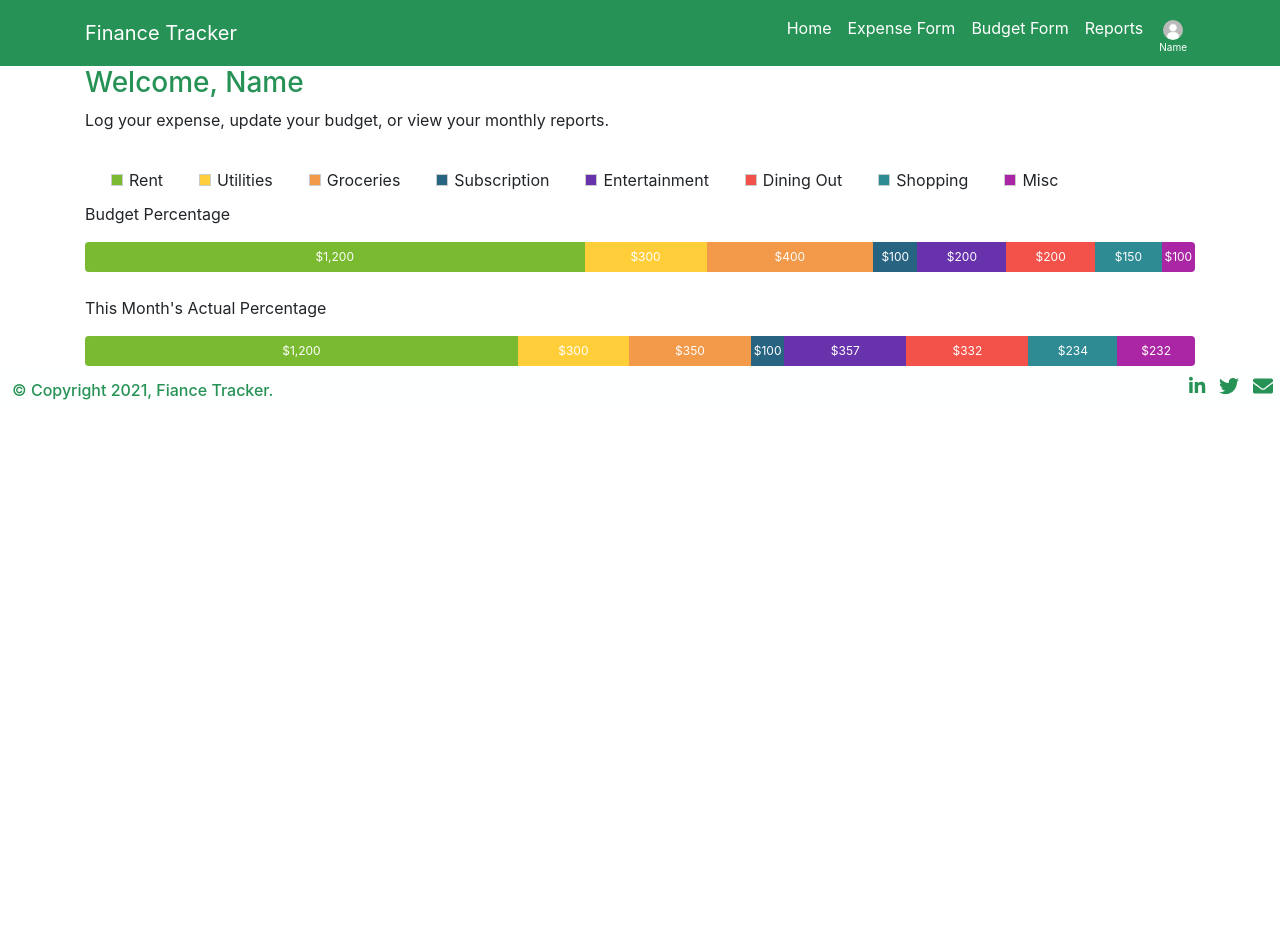
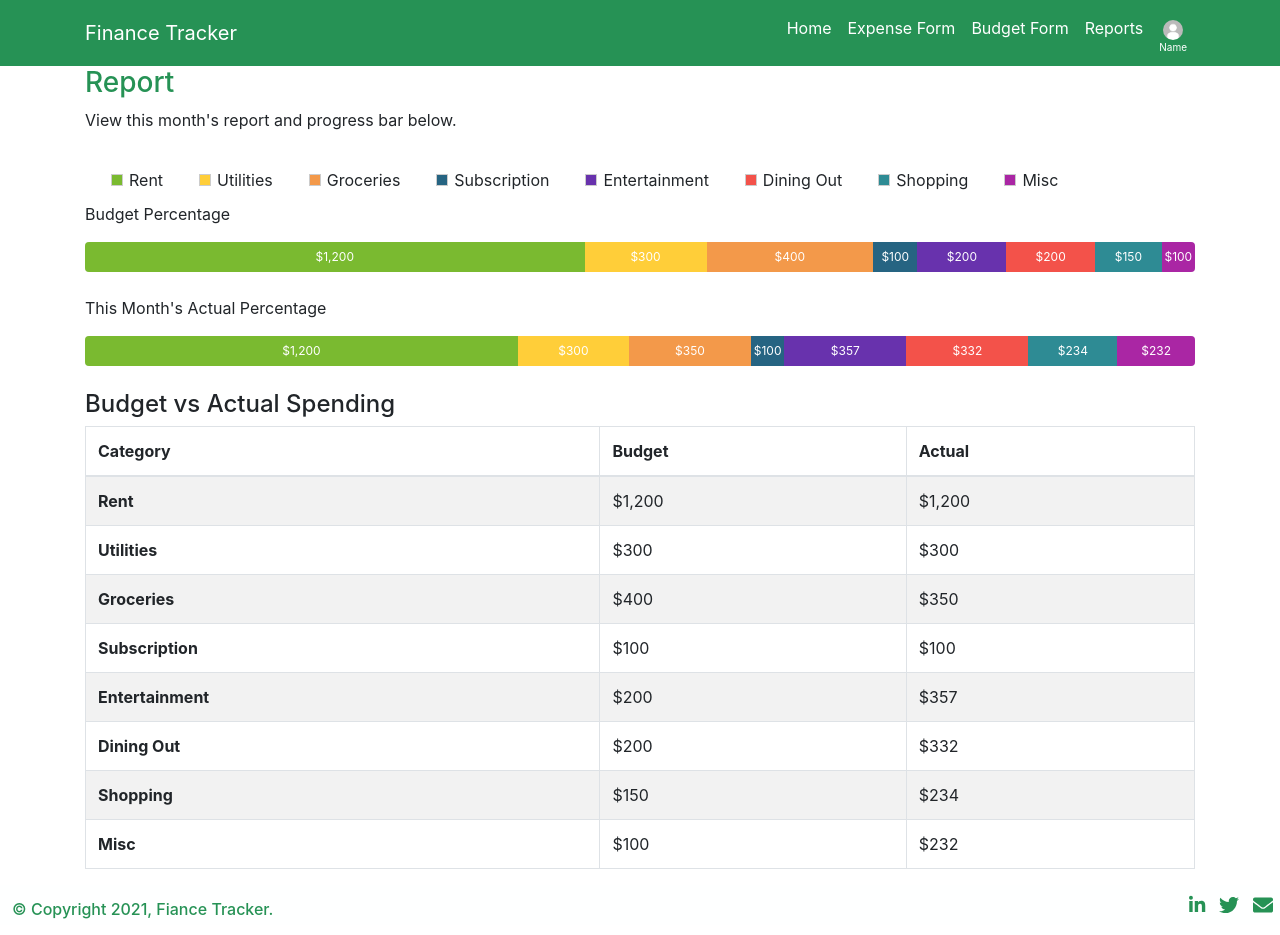
Before and after one commit to BrendaQu/project2-finance-tracker, a React (Create React App) app: page / in a window 1280 px wide. Before the commit the page ends 800 px from the top, so only its background shows below. Built offline with nearby package versions, Linux system fonts and the light colour scheme.

Commit message:
user report started

```diff
--- a/src/componenets/UserReport/index.js
+++ b/src/componenets/UserReport/index.js
@@ -4,8 +4,8 @@ import React from "react";
 const UserReport = () => {
     return (
         <div className="container">
-            <h3>Welcome, Name</h3>
-            <p>Log your expense, update your budget, or view your monthly reports.</p>
+            <h3>Report</h3>
+            <p>View this month's report and progress bar below.</p>
             <ul class="legend">
                 <li><span class="legend-rent"></span> Rent</li>
                 <li><span class="legend-utl"></span> Utilities</li>
@@ -40,6 +40,60 @@ const UserReport = () => {
                 <div class="progress-bar bar-shop" role="progressbar" style={{ width: '8%' }} aria-valuenow="100" aria-valuemin="0" aria-valuemax="100">$234</div>
                 <div class="progress-bar bar-misc" role="progressbar" style={{ width: '7%' }} aria-valuenow="100" aria-valuemin="0" aria-valuemax="100">$232</div>
             </div>
+            <br />
+            <h4>Budget vs Actual Spending</h4>
+            <table class="table table-hover table-bordered table-striped" >
+                <thead>
+                    <tr>
+                        <th scope="col">Category</th>
+                        <th scope="col">Budget</th>
+                        <th scope="col">Actual</th>
+                    </tr>
+                </thead>
+                <tbody>
+                    <tr>
+                        <th scope="row">Rent</th>
+                        <td>$1,200</td>
+                        <td>$1,200</td>
+                    </tr>
+                    <tr>
+                        <th scope="row">Utilities</th>
+                        <td>$300</td>
+                        <td>$300</td>
+                    </tr>
+                    <tr>
+                        <th scope="row">Groceries</th>
+                        <td>$400</td>
+                        <td>$350</td>
+                    </tr>
+                    <tr>
+                        <th scope="row">Subscription</th>
+                        <td>$100</td>
+                        <td>$100</td>
+                    </tr>
+                    <tr>
+                        <th scope="row">Entertainment</th>
+                        <td>$200</td>
+                        <td>$357</td>
+                    </tr>
+                    <tr>
+                        <th scope="row">Dining Out</th>
+                        <td>$200</td>
+                        <td>$332</td>
+                    </tr>
+                    <tr>
+                        <th scope="row">Shopping</th>
+                        <td>$150</td>
+                        <td>$234</td>
+                    </tr>
+                    <tr>
+                        <th scope="row">Misc</th>
+                        <td>$100</td>
+                        <td>$232</td>
+                    </tr>
+                </tbody>
+            </table>
+
         </div>
     )
 }
```
